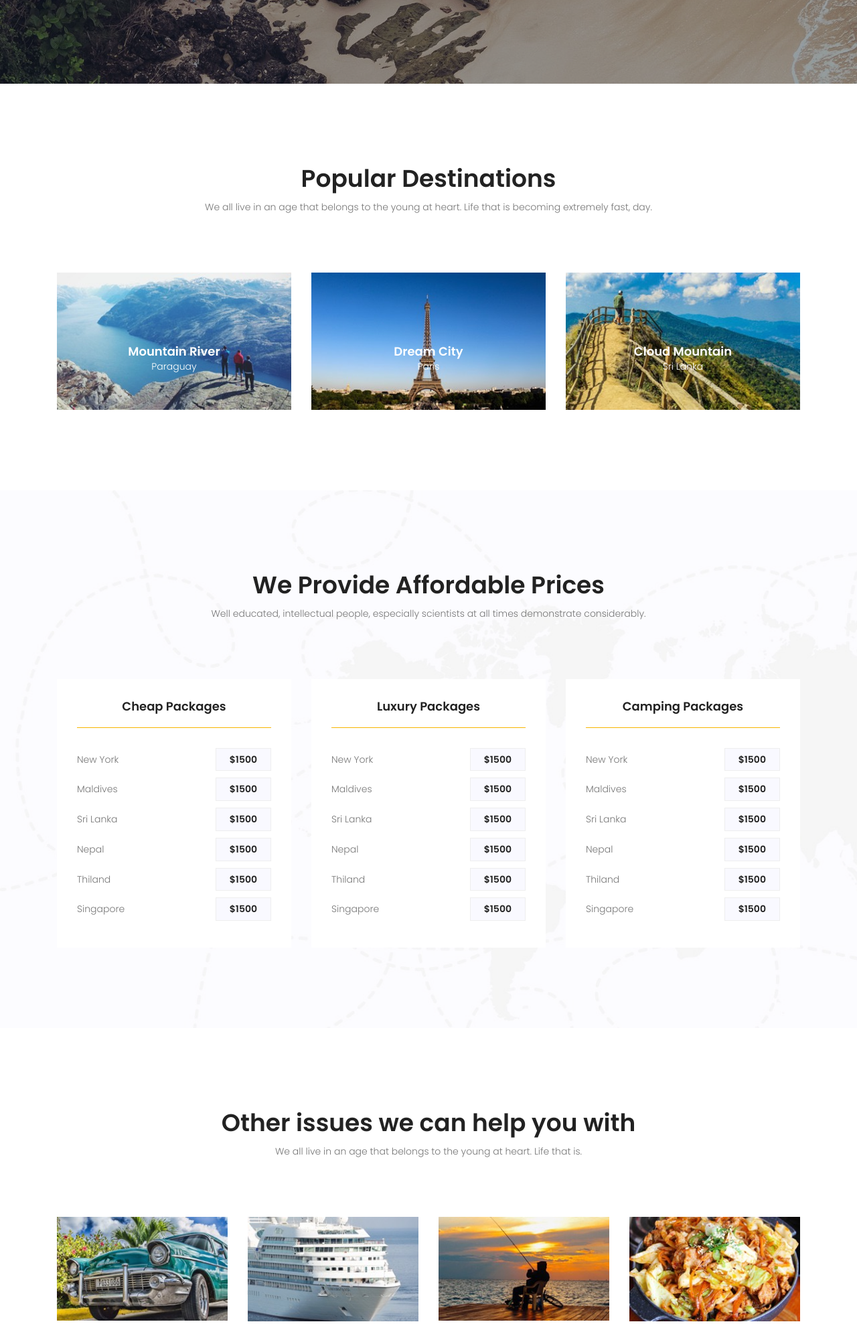
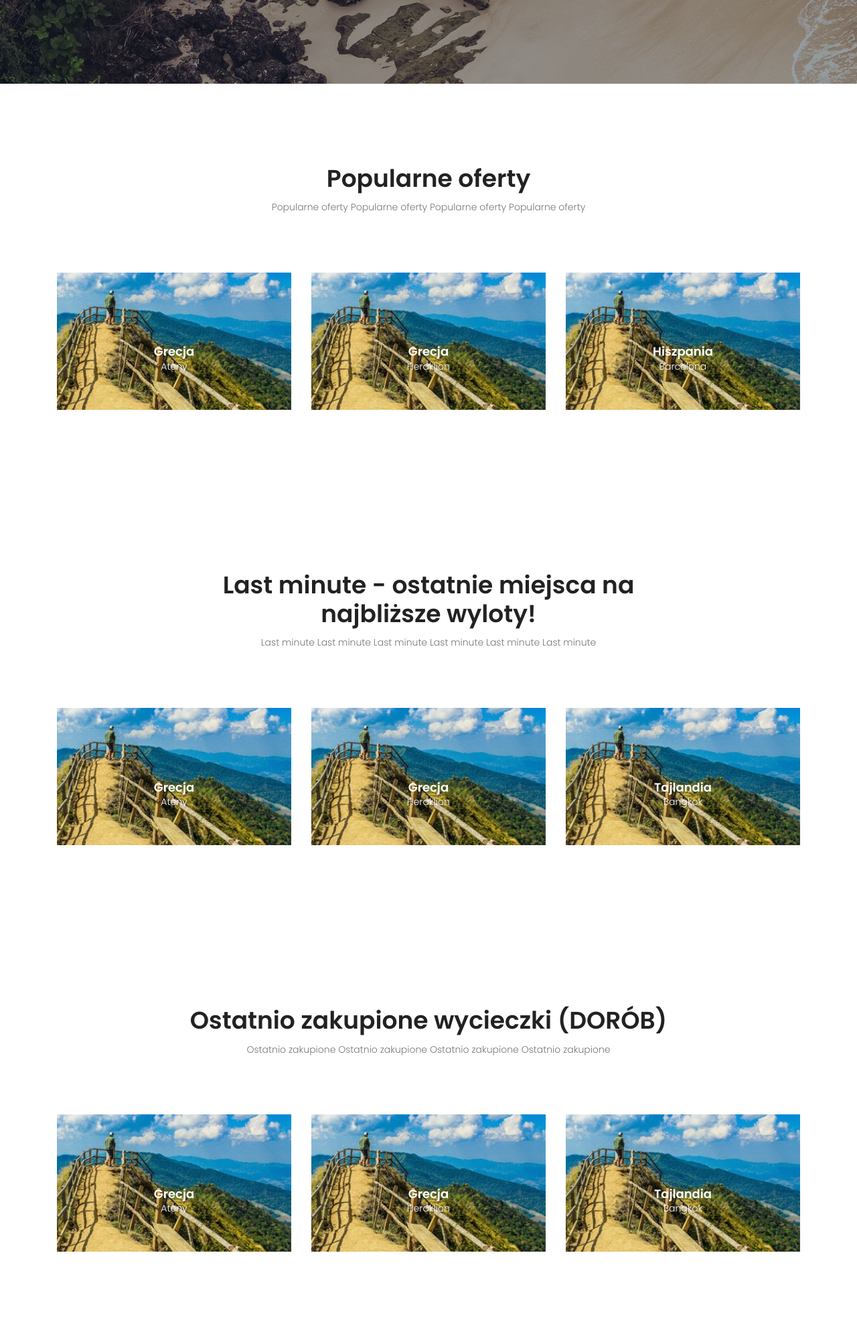
Before and after one commit to darek-k/DjangoTravelAgency, a Django app: page / in a window 1280 px wide. Shown: the part 675-2652 px from the top of the page at 67% size. Run offline with Django 3.2, Linux system fonts and the light colour scheme; data comes from the database, SQL or seed files in the repository; some libraries are stand-ins or nearby versions.

Commit message:
add popular_destinations, last_minute and last_purchased views to index.html

```diff
--- a/config/core/models.py
+++ b/config/core/models.py
@@ -37,6 +37,7 @@ class Country(models.Model):
 class City(models.Model):
     name = models.CharField(max_length=100)
     country = models.ForeignKey(Country, on_delete=models.CASCADE, related_name='cities')
+    image = ''
 
     class Meta:
         ordering = ['name']
--- a/config/core/templates/core/index.html
+++ b/config/core/templates/core/index.html
@@ -161,38 +161,14 @@
 		            <div class="row d-flex justify-content-center">
 		                <div class="menu-content pb-70 col-lg-8">
 		                    <div class="title text-center">
-		                        <h1 class="mb-10">Popular Destinations</h1>
-		                        <p>We all live in an age that belongs to the young at heart. Life that is becoming extremely fast, day.</p>
+		                        <h1 class="mb-10">Popularne oferty</h1>
+		                        <p>Popularne oferty Popularne oferty Popularne oferty Popularne oferty</p>
 		                    </div>
 		                </div>
 		            </div>
+
 					<div class="row">
-						<div class="col-lg-4">
-							<div class="single-destination relative">
-								<div class="thumb relative">
-									<div class="overlay overlay-bg"></div>
-									<img class="img-fluid" src="{% static 'img/d1.jpg' %}" alt="">
-								</div>
-								<div class="desc">
-									<a href="#" class="price-btn">$150</a>
-									<h4>Mountain River</h4>
-									<p>Paraguay</p>
-								</div>
-							</div>
-						</div>
-						<div class="col-lg-4">
-							<div class="single-destination relative">
-								<div class="thumb relative">
-									<div class="overlay overlay-bg"></div>
-									<img class="img-fluid" src="{% static 'img/d2.jpg' %}" alt="">
-								</div>
-								<div class="desc">
-									<a href="#" class="price-btn">$250</a>
-									<h4>Dream City</h4>
-									<p>Paris</p>
-								</div>
-							</div>
-						</div>
+						{% for trip in promoted_trips %}
 						<div class="col-lg-4">
 							<div class="single-destination relative">
 								<div class="thumb relative">
@@ -200,16 +176,85 @@
 									<img class="img-fluid" src="{% static 'img/d3.jpg' %}" alt="">
 								</div>
 								<div class="desc">
-									<a href="#" class="price-btn">$350</a>
-									<h4>Cloud Mountain</h4>
-									<p>Sri Lanka</p>
+									<a href="#" class="price-btn">{{ trip.price_for_adult}}</a>
+									<h4>{{ trip.arrival_city.country}}</h4>
+									<p>{{ trip.arrival_city }}</p>
 								</div>
 							</div>
 						</div>
+						{% endfor %}
 					</div>
 				</div>
 			</section>
 			<!-- End popular-destination Area -->
+
+
+			<!-- Start Last minute Area -->
+			<section class="popular-destination-area section-gap">
+				<div class="container">
+		            <div class="row d-flex justify-content-center">
+		                <div class="menu-content pb-70 col-lg-8">
+		                    <div class="title text-center">
+		                        <h1 class="mb-10">Last minute - ostatnie miejsca na najbliższe wyloty! </h1>
+		                        <p>Last minute Last minute Last minute Last minute Last minute Last minute </p>
+		                    </div>
+		                </div>
+		            </div>
+
+					<div class="row">
+						{% for trip in last_minute_trips %}
+						<div class="col-lg-4">
+							<div class="single-destination relative">
+								<div class="thumb relative">
+									<div class="overlay overlay-bg"></div>
+									<img class="img-fluid" src="{% static 'img/d3.jpg' %}" alt="">
+								</div>
+								<div class="desc">
+									<a href="#" class="price-btn">{{ trip.price_for_adult}}</a>
+									<h4>{{ trip.arrival_city.country}}</h4>
+									<p>{{ trip.arrival_city }}</p>
+								</div>
+							</div>
+						</div>
+						{% endfor %}
+					</div>
+				</div>
+			</section>
+			<!-- End Last minute Area -->
+
+
+			<!-- Start Previous Trips Area -->
+			<section class="popular-destination-area section-gap">
+				<div class="container">
+		            <div class="row d-flex justify-content-center">
+		                <div class="menu-content pb-70 col-lg-8">
+		                    <div class="title text-center">
+		                        <h1 class="mb-10">Ostatnio zakupione wycieczki (DORÓB)</h1>
+		                        <p>Ostatnio zakupione Ostatnio zakupione Ostatnio zakupione Ostatnio zakupione </p>
+		                    </div>
+		                </div>
+		            </div>
+
+					<div class="row">
+						{% for trip in last_minute_trips %}
+						<div class="col-lg-4">
+							<div class="single-destination relative">
+								<div class="thumb relative">
+									<div class="overlay overlay-bg"></div>
+									<img class="img-fluid" src="{% static 'img/d3.jpg' %}" alt="">
+								</div>
+								<div class="desc">
+									<a href="#" class="price-btn">{{ trip.price_for_adult}}</a>
+									<h4>{{ trip.arrival_city.country}}</h4>
+									<p>{{ trip.arrival_city }}</p>
+								</div>
+							</div>
+						</div>
+						{% endfor %}
+					</div>
+				</div>
+			</section>
+			<!-- End Previous Trips Area -->
 
 
 			<!-- Start price Area -->
```
Also changed, not shown: config/core/templates/core/main_page.html (deleted, +0 -25 lines).
